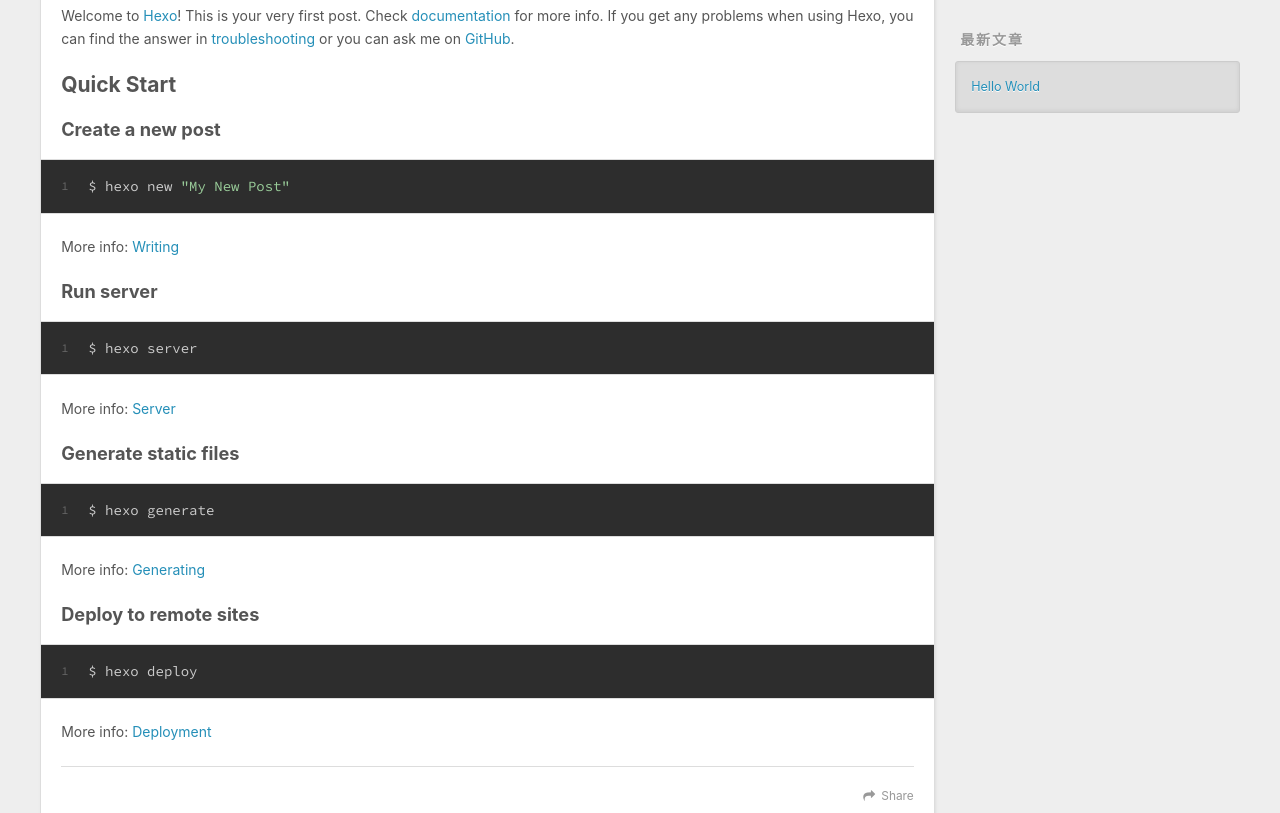
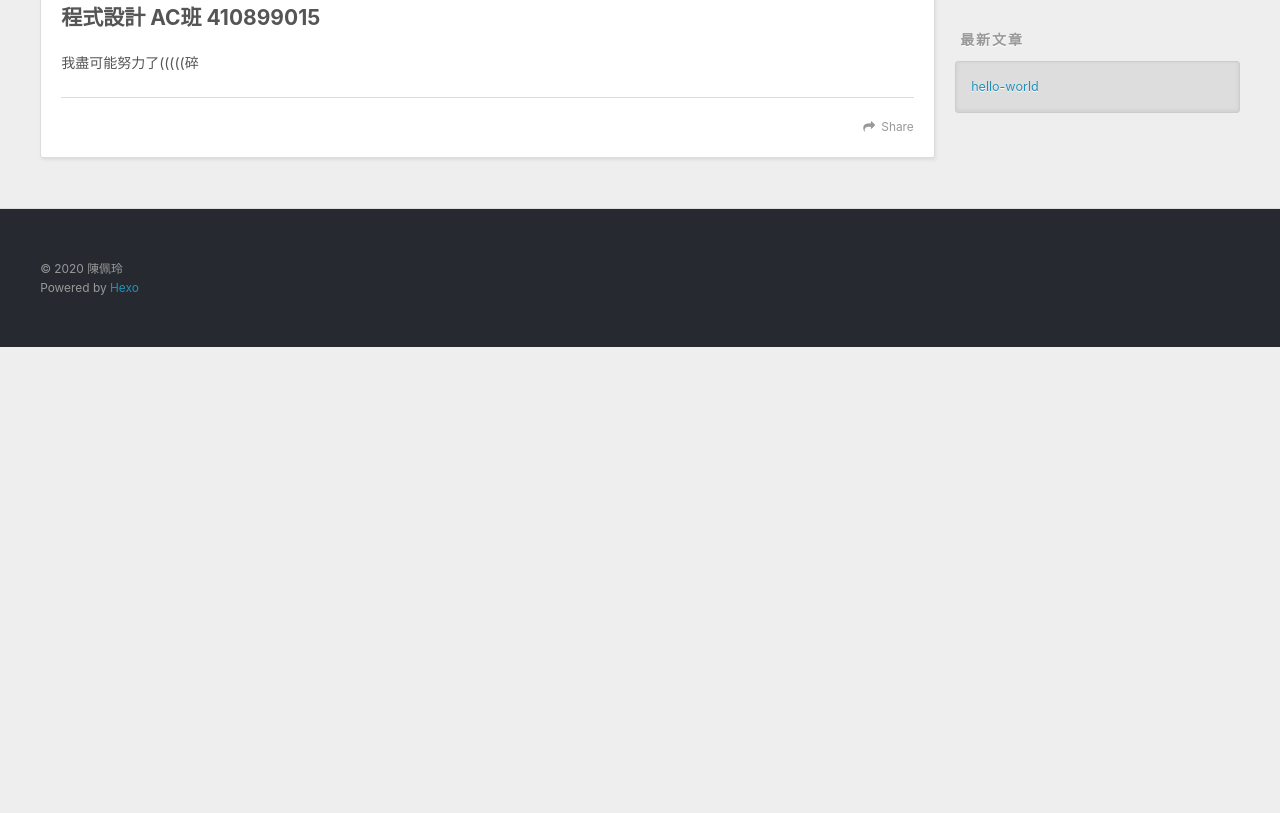
Before and after one commit to a28193579/Kapaw.github.io, a plain HTML site: page 2020/05/12/hello-world/index.html in a window 1280 px wide. Shown: the part 448-1261 px from the top of the page. After the commit the page ends 800 px from the top, so only its background shows below. Drawn offline with nearby package versions, Linux system fonts and the light colour scheme.

Commit message:
Site updated: 2020-05-13 00:34:17

```diff
--- a/2020/05/12/hello-world/index.html
+++ b/2020/05/12/hello-world/index.html
@@ -5,17 +5,17 @@
 
 
 
-  <title>Hello World | I ni Kaku 410899015</title>
+  <title>hello-world | I ni Kaku 410899015</title>
   <meta name="viewport" content="width=device-width, initial-scale=1, maximum-scale=1">
-  <meta name="description" content="Welcome to Hexo! This is your very first post. Check documentation for more info. If you get any problems when using Hexo, you can find the answer in troubleshooting or you can ask me on GitHub. Quick">
+  <meta name="description" content="程式設計 AC班 410899015我盡可能努力了(((((碎">
 <meta property="og:type" content="article">
-<meta property="og:title" content="Hello World">
+<meta property="og:title" content="hello-world">
 <meta property="og:url" content="https://a28193579.github.io/Kapaw.github.io/2020/05/12/hello-world/index.html">
 <meta property="og:site_name" content="I ni Kaku 410899015">
-<meta property="og:description" content="Welcome to Hexo! This is your very first post. Check documentation for more info. If you get any problems when using Hexo, you can find the answer in troubleshooting or you can ask me on GitHub. Quick">
+<meta property="og:description" content="程式設計 AC班 410899015我盡可能努力了(((((碎">
 <meta property="og:locale" content="zh_TW">
 <meta property="article:published_time" content="2020-05-12T14:26:47.865Z">
-<meta property="article:modified_time" content="2020-05-12T14:26:47.865Z">
+<meta property="article:modified_time" content="2020-05-12T16:33:29.187Z">
 <meta property="article:author" content="陳佩玲">
 <meta property="article:tag" content="心情">
 <meta property="article:tag" content="部落格">
@@ -86,7 +86,7 @@
 
 
     <h1 class="article-title" itemprop="name">
-      Hello World
+      hello-world
     </h1>
 
 
@@ -94,24 +94,12 @@
 
     <div class="article-entry" itemprop="articleBody">
 
-        <p>Welcome to <a href="https://hexo.io/" target="_blank" rel="noopener">Hexo</a>! This is your very first post. Check <a href="https://hexo.io/docs/" target="_blank" rel="noopener">documentation</a> for more info. If you get any problems when using Hexo, you can find the answer in <a href="https://hexo.io/docs/troubleshooting.html" target="_blank" rel="noopener">troubleshooting</a> or you can ask me on <a href="https://github.com/hexojs/hexo/issues" target="_blank" rel="noopener">GitHub</a>.</p>
-<h2 id="Quick-Start"><a href="#Quick-Start" class="headerlink" title="Quick Start"></a>Quick Start</h2><h3 id="Create-a-new-post"><a href="#Create-a-new-post" class="headerlink" title="Create a new post"></a>Create a new post</h3><figure class="highlight bash"><table><tr><td class="gutter"><pre><span class="line">1</span><br></pre></td><td class="code"><pre><span class="line">$ hexo new <span class="string">"My New Post"</span></span><br></pre></td></tr></table></figure>
-
-<p>More info: <a href="https://hexo.io/docs/writing.html" target="_blank" rel="noopener">Writing</a></p>
-<h3 id="Run-server"><a href="#Run-server" class="headerlink" title="Run server"></a>Run server</h3><figure class="highlight bash"><table><tr><td class="gutter"><pre><span class="line">1</span><br></pre></td><td class="code"><pre><span class="line">$ hexo server</span><br></pre></td></tr></table></figure>
-
-<p>More info: <a href="https://hexo.io/docs/server.html" target="_blank" rel="noopener">Server</a></p>
-<h3 id="Generate-static-files"><a href="#Generate-static-files" class="headerlink" title="Generate static files"></a>Generate static files</h3><figure class="highlight bash"><table><tr><td class="gutter"><pre><span class="line">1</span><br></pre></td><td class="code"><pre><span class="line">$ hexo generate</span><br></pre></td></tr></table></figure>
-
-<p>More info: <a href="https://hexo.io/docs/generating.html" target="_blank" rel="noopener">Generating</a></p>
-<h3 id="Deploy-to-remote-sites"><a href="#Deploy-to-remote-sites" class="headerlink" title="Deploy to remote sites"></a>Deploy to remote sites</h3><figure class="highlight bash"><table><tr><td class="gutter"><pre><span class="line">1</span><br></pre></td><td class="code"><pre><span class="line">$ hexo deploy</span><br></pre></td></tr></table></figure>
-
-<p>More info: <a href="https://hexo.io/docs/one-command-deployment.html" target="_blank" rel="noopener">Deployment</a></p>
-
+        <h2 id="程式設計-AC班-410899015"><a href="#程式設計-AC班-410899015" class="headerlink" title="程式設計 AC班 410899015"></a>程式設計 AC班 410899015</h2><p>我盡可能努力了(((((碎</p>
+<h3 id=""><a href="#" class="headerlink" title=""></a></h3><h3 id="-1"><a href="#-1" class="headerlink" title=""></a></h3>
 
     </div>
     <footer class="article-footer">
-      <a data-url="https://a28193579.github.io/Kapaw.github.io/2020/05/12/hello-world/" data-id="cka42q8ni0000ngvrhi0h8tn7" class="article-share-link">Share</a>
+      <a data-url="https://a28193579.github.io/Kapaw.github.io/2020/05/12/hello-world/" data-id="cka44xg9f00000gvrca3e4n80" class="article-share-link">Share</a>
 
 
     </footer>
@@ -150,7 +138,7 @@
       <ul>
 
           <li>
-            <a href="/Kapaw.github.io/2020/05/12/hello-world/">Hello World</a>
+            <a href="/Kapaw.github.io/2020/05/12/hello-world/">hello-world</a>
           </li>
 
       </ul>
```
Also changed, not shown: archives/2020/05/index.html (+2 -2 lines), archives/2020/index.html (+2 -2 lines), archives/index.html (+2 -2 lines), index.html (+5 -17 lines).
